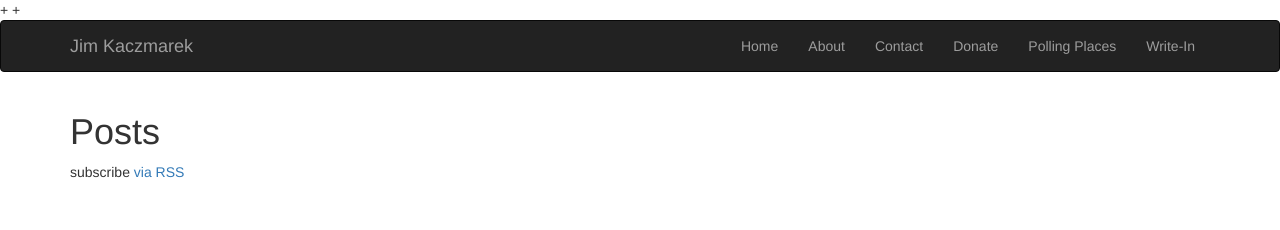
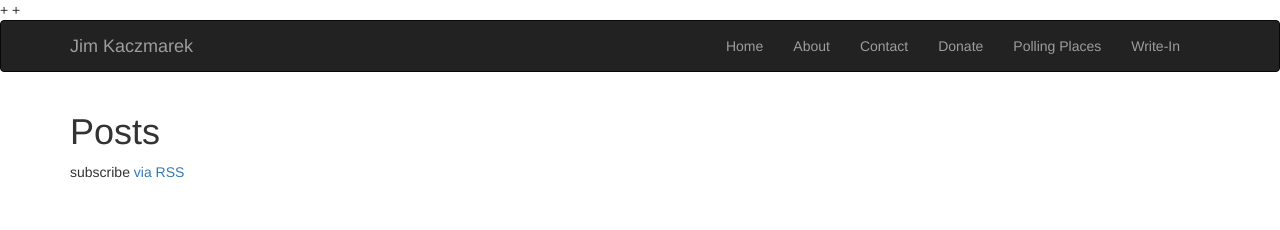
Before and after one commit to ATCUSA/kacz4sheriff, a Jekyll site: the page built from index.html, in a window 1280 px wide. Shown: the top 230 px of the page. Built offline with Jekyll 4.4.1, drawn with Linux system fonts in a browser that asks for light colours; nearby versions of some CDN libraries.

Commit message:
Added new stylesheets and imported them into main. Adjusted the navbar right margin.

```diff
--- /dev/null
+++ b/_sass/_customBootstrap.scss
@@ -0,0 +1,3 @@
+.navbar-right {
+  margin: 0;
+}
--- /dev/null
+++ b/_sass/_layout.scss
@@ -0,0 +1,5 @@
+// Page
+
+#content {
+  margin-bottom: 60px;
+}
--- a/css/main.scss
+++ b/css/main.scss
@@ -2,10 +2,12 @@
 # Only the main Sass file needs front matter (the dashes are enough)
 ---
 @charset "utf-8";
-@import "https://maxcdn.bootstrapcdn.com/bootstrap/3.3.6/css/bootstrap.min.css"
+@import "https://maxcdn.bootstrapcdn.com/bootstrap/3.3.6/css/bootstrap.min.css";
 
 // Import partials from `sass_dir` (defaults to `_sass`)
-//@import
+@import
 //        "base",
-//        "layout"
-//;
+  "layout",
+  "customBootstrap",
+  "variables"
+;
```
Also changed, not shown: _sass/_variables.scss (added).
